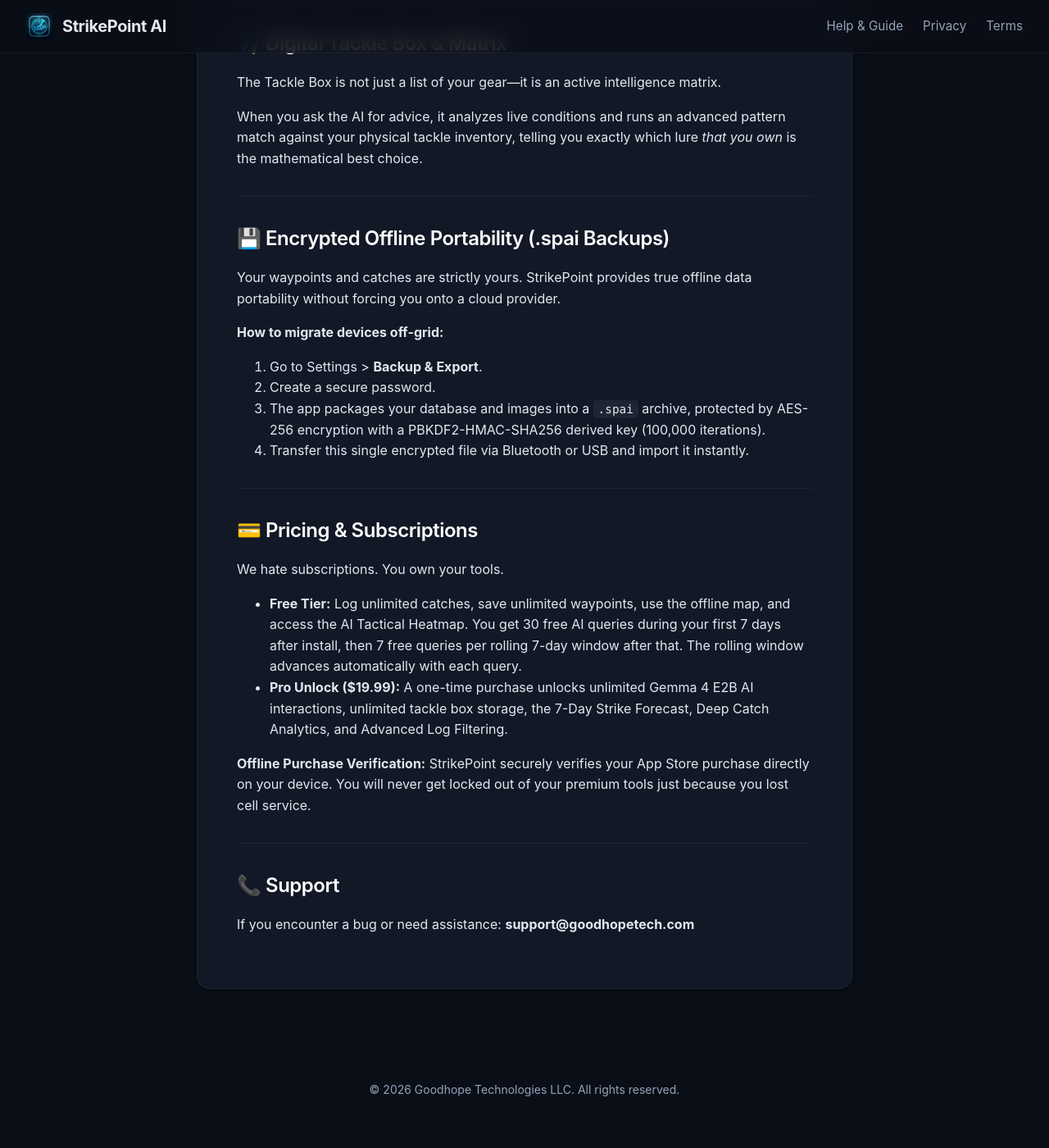
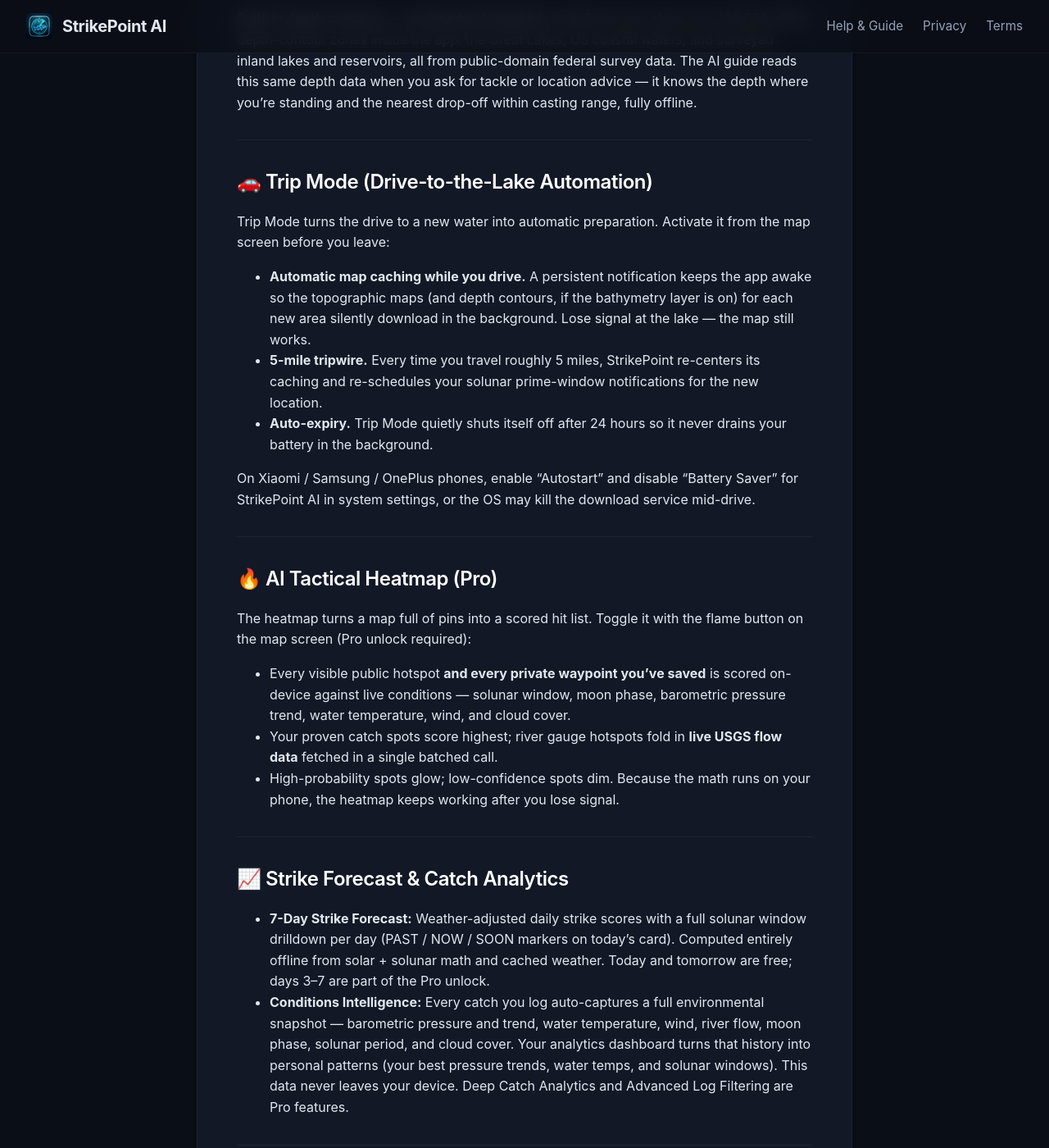
Before and after one commit to yyiimmiiyy/StrikePointAI-Assets, a Jekyll site: the page built from help.md, in a window 1280 px wide and 1400 px high, scrolled down 3567 px. Shown: the whole window at 82% size. Built offline with Jekyll 4.4.1, drawn with Linux system fonts in a browser that asks for light colours; some of the changed text lies outside the part shown.

Commit message:
docs(sync): Synchronize live website and compliance policies

```diff
--- a/help.md
+++ b/help.md
@@ -8,6 +8,21 @@ title: Help & Support
 Welcome to StrikePoint AI. This is a tactical, offline-first fishing intelligence platform powered by an on-device Gemma 4 AI engine, a massive 28-source environmental data pipeline, and comprehensive local intelligence vectors.
 
 This guide covers the advanced features, how to use them, and how they function when you leave cell service behind.
+
+---
+
+## 📥 First Launch: The One-Time Model Download
+
+The AI engine lives on your phone, which means it has to get there once. On first launch
+StrikePoint downloads two model files in the background:
+
+- **The Gemma 4 AI model** (~3.1 GB) — the brain behind the chat guide.
+- **The retrieval model** (~180 MB) — powers on-device semantic search across your tackle
+  box, catch history, and the knowledge base.
+
+**Use Wi-Fi for the first launch.** Both downloads are integrity-verified, survive app
+updates, and never need to be repeated. Everything else in the app — map, catch logging,
+solunar times, hotspot atlas — works immediately while the models download.
 
 ---
 
@@ -78,6 +93,70 @@ StrikePoint AI allows you to cache massive blocks of map data directly to your d
 3. If you have the **Bathymetry Layer** enabled (the topography icon), the app will natively download official NOAA (US) or CHS (Canada) depth contours alongside the standard map tiles—without relying on any restrictive 3rd-party mapping services.
 4. Tap **Download**.
 
+**Built-in depth contours — no download required.** StrikePoint also ships over 100,000
+offline depth-contour zones inside the app: the Great Lakes, US coastal waters, and
+surveyed inland lakes and reservoirs, all from public-domain federal survey data. The AI
+guide reads this same depth data when you ask for tackle or location advice — it knows the
+depth where you're standing and the nearest drop-off within casting range, fully offline.
+
+---
+
+## 🚗 Trip Mode (Drive-to-the-Lake Automation)
+
+Trip Mode turns the drive to a new water into automatic preparation. Activate it from the
+map screen before you leave:
+
+- **Automatic map caching while you drive.** A persistent notification keeps the app awake
+  so the topographic maps (and depth contours, if the bathymetry layer is on) for each new
+  area silently download in the background. Lose signal at the lake — the map still works.
+- **5-mile tripwire.** Every time you travel roughly 5 miles, StrikePoint re-centers its
+  caching and re-schedules your solunar prime-window notifications for the new location.
+- **Auto-expiry.** Trip Mode quietly shuts itself off after 24 hours so it never drains
+  your battery in the background.
+
+On Xiaomi / Samsung / OnePlus phones, enable "Autostart" and disable "Battery Saver" for
+StrikePoint AI in system settings, or the OS may kill the download service mid-drive.
+
+---
+
+## 🔥 AI Tactical Heatmap (Pro)
+
+The heatmap turns a map full of pins into a scored hit list. Toggle it with the flame
+button on the map screen (Pro unlock required):
+
+- Every visible public hotspot **and every private waypoint you've saved** is scored
+  on-device against live conditions — solunar window, moon phase, barometric pressure
+  trend, water temperature, wind, and cloud cover.
+- Your proven catch spots score highest; river gauge hotspots fold in **live USGS flow
+  data** fetched in a single batched call.
+- High-probability spots glow; low-confidence spots dim. Because the math runs on your
+  phone, the heatmap keeps working after you lose signal.
+
+---
+
+## 📈 Strike Forecast & Catch Analytics
+
+- **7-Day Strike Forecast:** Weather-adjusted daily strike scores with a full solunar
+  window drilldown per day (PAST / NOW / SOON markers on today's card). Computed entirely
+  offline from solar + solunar math and cached weather. Today and tomorrow are free; days
+  3–7 are part of the Pro unlock.
+- **Conditions Intelligence:** Every catch you log auto-captures a full environmental
+  snapshot — barometric pressure and trend, water temperature, wind, river flow, moon
+  phase, solunar period, and cloud cover. Your analytics dashboard turns that history into
+  personal patterns (your best pressure trends, water temps, and solunar windows). This
+  data never leaves your device. Deep Catch Analytics and Advanced Log Filtering are Pro
+  features.
+
+---
+
+## 🏆 Trophy Cards (Share the Catch, Not the Spot)
+
+Share any logged catch as a rendered trophy card from the catch log. The card is generated
+by rasterizing a fresh image — the original photo file, with its embedded GPS metadata,
+never enters the share payload, so your spot structurally cannot leak. Exact coordinates
+and precise water body names are excluded. You share through the normal OS share sheet to
+any app you choose; no StrikePoint servers are involved.
+
 ---
 
 ## 📸 On-Device Vision (100+ Class Fish ID)
@@ -111,8 +190,8 @@ Your waypoints and catches are strictly yours. StrikePoint provides true offline
 ## 💳 Pricing & Subscriptions
 We hate subscriptions. You own your tools.
 
-- **Free Tier:** Log unlimited catches, save unlimited waypoints, use the offline map, and access the AI Tactical Heatmap. You get 30 free AI queries during your first 7 days after install, then 7 free queries per rolling 7-day window after that. The rolling window advances automatically with each query.
-- **Pro Unlock ($19.99):** A one-time purchase unlocks unlimited Gemma 4 E2B AI interactions, unlimited tackle box storage, the 7-Day Strike Forecast, Deep Catch Analytics, and Advanced Log Filtering.
+- **Free Tier:** Log unlimited catches, save unlimited waypoints, use the offline map and hotspot atlas, and store up to 10 tackle box items. You get 30 free AI queries during your first 7 days after install, then 7 free queries per rolling 7-day window after that. The rolling window advances automatically with each query. The first two days of the Strike Forecast are free.
+- **Pro Unlock ($19.99):** A one-time purchase unlocks unlimited Gemma 4 E2B AI interactions, unlimited tackle box storage, the AI Tactical Heatmap, the full 7-Day Strike Forecast, Deep Catch Analytics, and Advanced Log Filtering.
 
 **Offline Purchase Verification:** StrikePoint securely verifies your App Store purchase directly on your device. You will never get locked out of your premium tools just because you lost cell service.
 
```
Also changed, not shown: other parts of help.md (+1 -1 lines), index.html (+6 -5 lines), privacy.md (+9 -9 lines).
